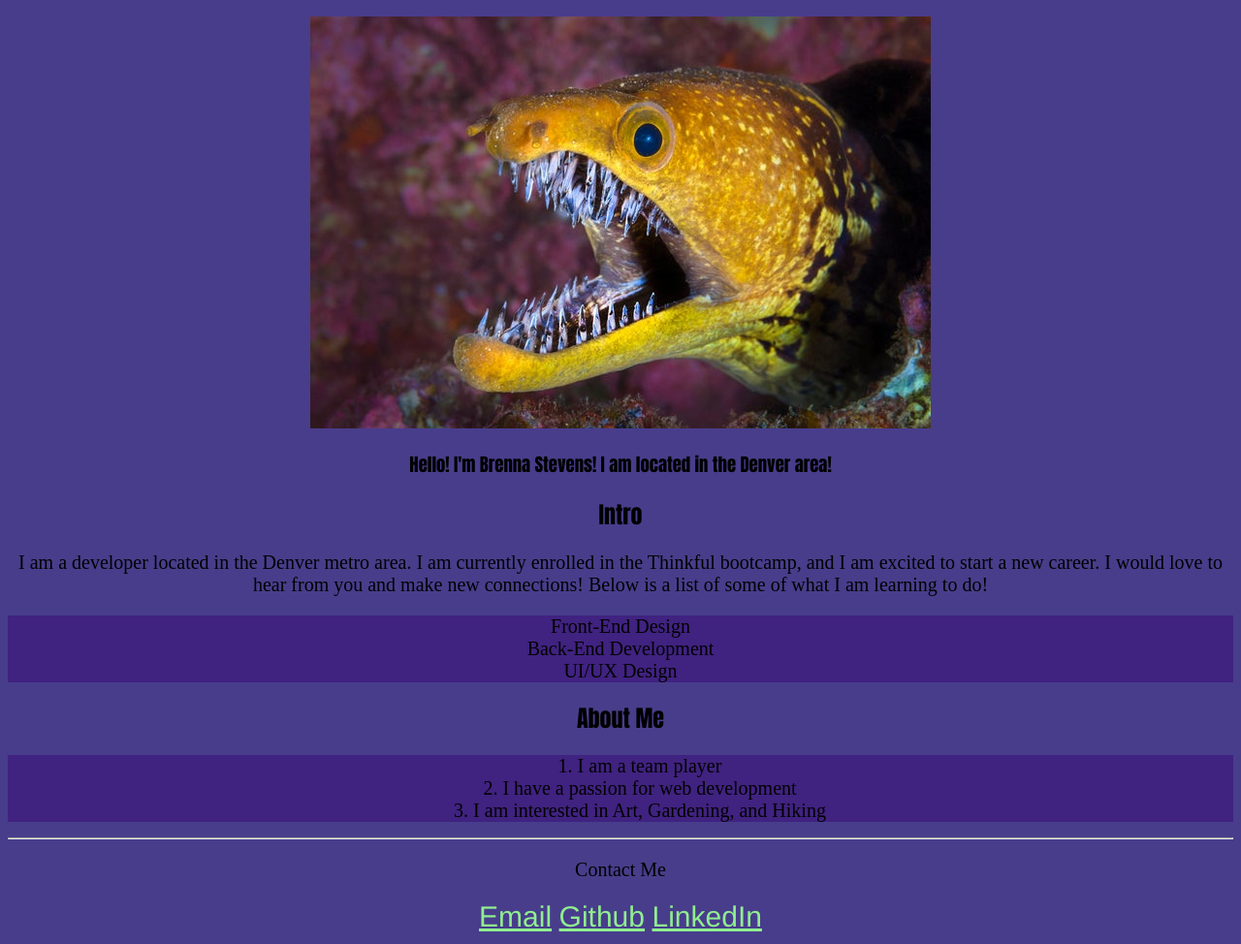
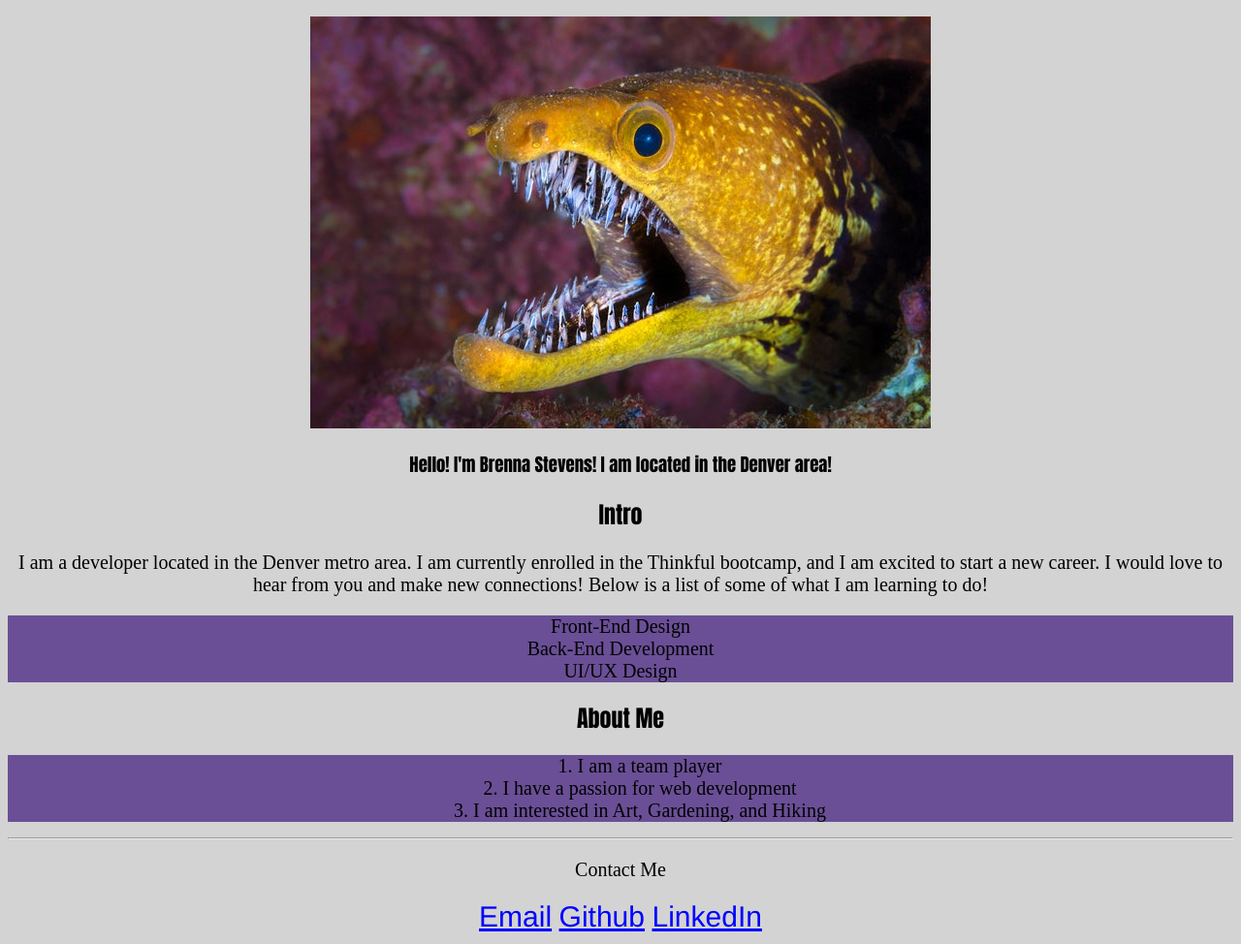
Before and after one commit to Myeranian/Thinkful-basicwebsite, a plain HTML site: page index.html in a window 1280 px wide. Shown: the part 118-1092 px from the top of the page at 97% size. Drawn offline with Linux system fonts and the light colour scheme.

Commit message:
Update style.css

```diff
--- a/style.css
+++ b/style.css
@@ -4,7 +4,7 @@ a {
     font-family: helvetica, sans-serif;
 }
 
-a:link {color: lightgreen;}
+a:link {color: blue;}
 a:visited {color: red;}    /* this block styles the links with color */
 a:hover {color: yellow;}
 a:active {color: purple;}
@@ -35,7 +35,7 @@ p {
 
 body {
     text-align: center;
-    background-color: darkslateblue;
+    background-color: lightgray;
 
 }
 
```
